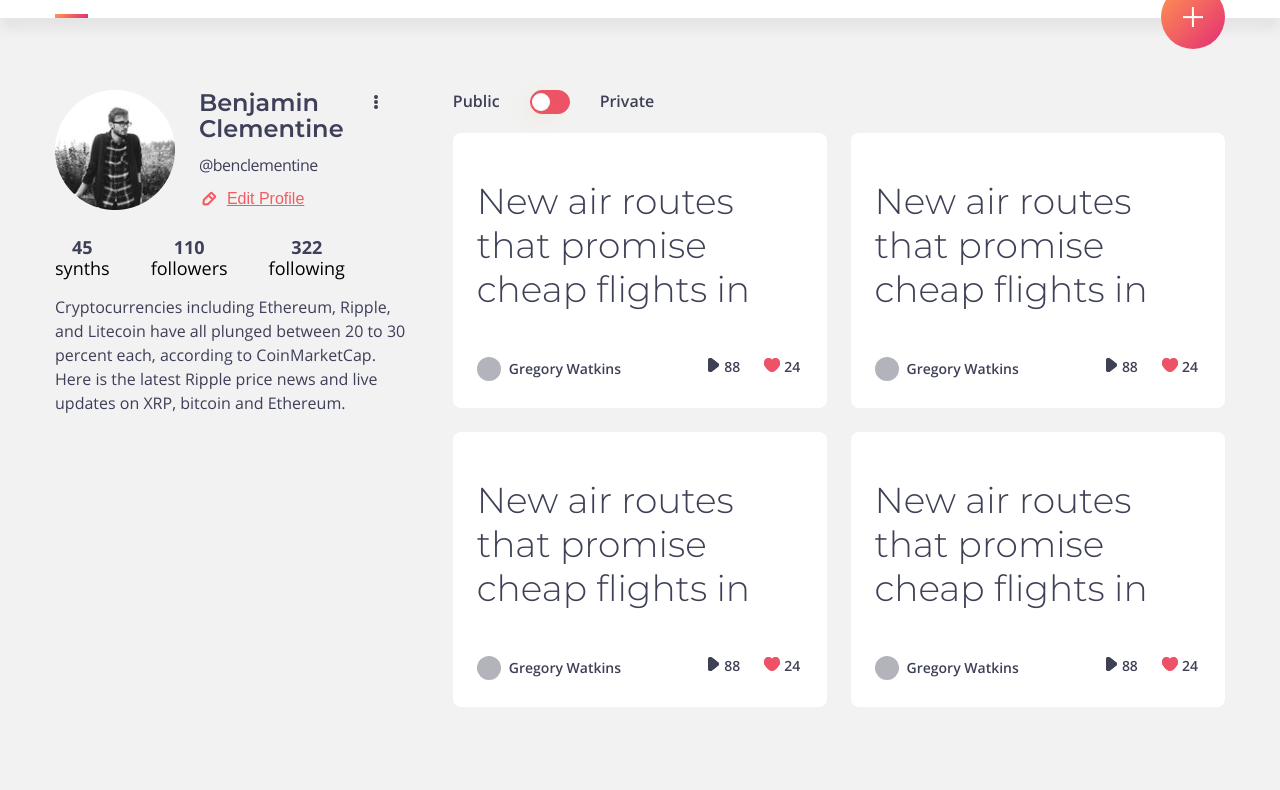
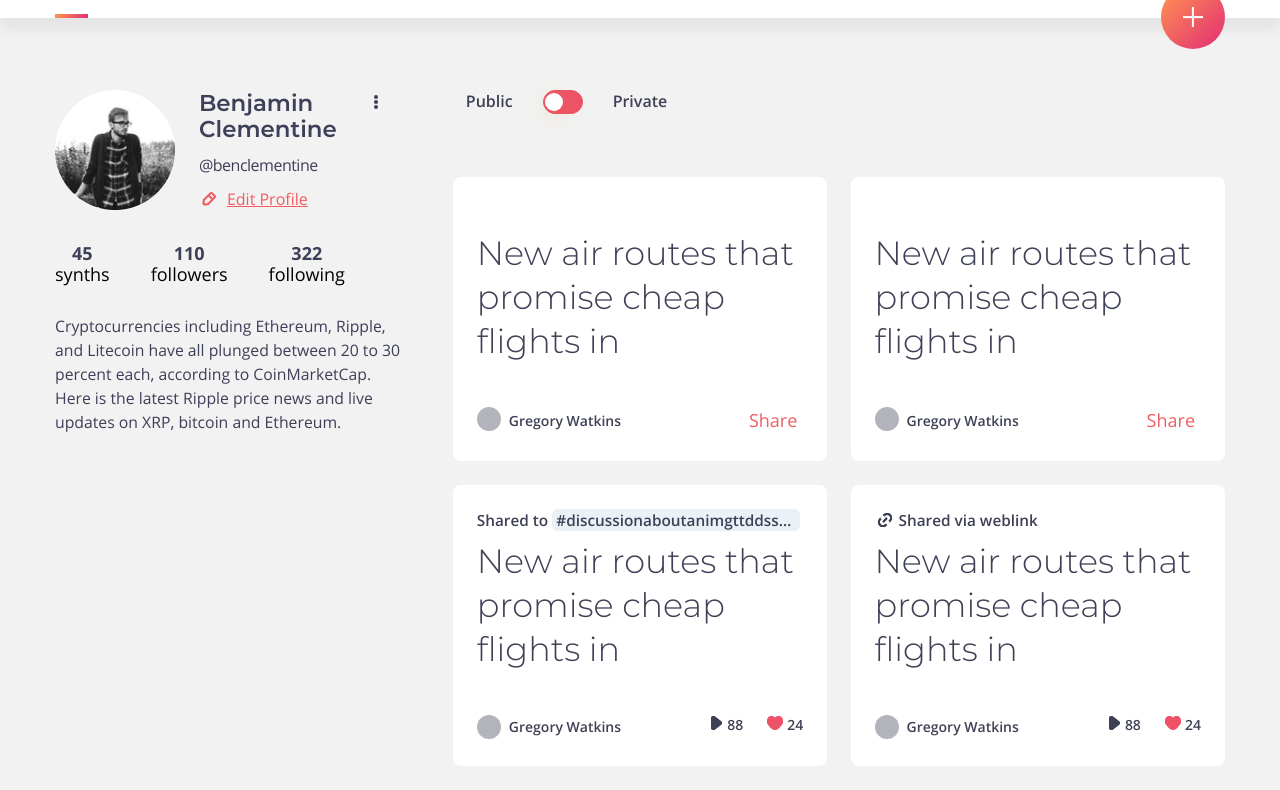
Before and after one commit to TikhayaA/swivl_test, a plain HTML site: page index.html in a window 1280 px wide. Shown: the part 92-882 px from the top of the page. Before the commit the page ends 823 px from the top, so only its background shows below. Drawn offline with Linux system fonts and the light colour scheme.

Commit message:
finish work

```diff
--- a/assets/scss/checkbox.scss
+++ b/assets/scss/checkbox.scss
@@ -1,10 +1,12 @@
 .checkbox{
     display: flex;
+    margin-left: 13px;
     @media screen and (max-width: 1200px){
         margin-top: 20px;
+        margin-left: 0;
     }
     @media screen and (max-width: 670px){
-        margin-top: 0px;
+        margin: 0px;
     }
     .checkbox{
         margin: 0 30px;
--- a/assets/scss/main.scss
+++ b/assets/scss/main.scss
@@ -35,6 +35,18 @@ $bgligth: #FFFFFF;
     font-weight: $fw;
     font-style: $fs;
 }
+$maxWidth: 1440;
+@mixin adaptive-fonts($pcSize, $mobSize) {
+    $addSize: $pcSize - $mobSize;
+    $addMobSize: $addSize + $addSize * 0.7;
+    @media (max-width: 767px) {
+        font-size: calc(#{$mobSize + px} + #{$addMobSize} * ((110vw - 320px) / #{$maxWidth}));
+    }
+    @media (min-width: 767px) {
+        font-size: calc(#{$mobSize + px} + #{$addSize} * ((100vw) / #{$maxWidth}));
+    }
+}
+
 body{
     background: #F2F2F2;
     font-family: 'OpenSans', sans-serif;
@@ -81,6 +93,10 @@ body{
     flex-wrap: wrap;
     flex-direction: row;
     justify-content: space-between;
+    margin-top: 44px;
+    @media screen and (max-width: 800px){
+        margin-top: 0px;
+    }
     &:nth-child(1){
         display: flex;
         span{
--- a/assets/scss/post.scss
+++ b/assets/scss/post.scss
@@ -2,7 +2,7 @@
     border-radius: 8px;
     background: $bgligth;
     width: 48.5%;
-    padding: 24px 27px 27px 24px;
+    padding: 24px 24px 27px 24px;
     display: flex;
     justify-content: space-between;
     flex-direction: column;
@@ -22,33 +22,48 @@
     }
     &__title{
         height: 22px;
+        display: flex;
+        cursor: pointer;
+        img{
+            margin-right: 4px;
+        }
+        span{
+            @include adaptive-fonts(16, 10);
+            font-style: normal;
+            font-weight: 600;
+            line-height: 22px;
+        }
+        .hashtag{
+            margin-left: 4px;
+            background: #ECF1F8;
+            border-radius: 6px;
+            padding: 0px 5px 0px 4px;
+            white-space: nowrap;
+            overflow: hidden;
+            text-overflow: ellipsis;
+            align-items: center;
+            width: 73%;
+            @media screen and (max-width: 700px){
+                width: 50%;
+            }
+        }
     }
     p{
         font-family: 'Montserrat', sans-serif;
-        @include font(36px, normal, normal);
+        @include adaptive-fonts(36, 14);
+        font-style: normal;
+        font-weight: normal;
         line-height: 44px;
-        padding-bottom: 46px;
+        padding: 8px 0 44px;
         @media screen and (max-width: 800px){
-           font-size: 24px;
-           line-height: 24px;
+           line-height: 30px;
         }
         @media screen and (max-width: 600px){
-            font-size: 18px;
-            // line-height: 18px;
             padding-bottom: 20px;
         }
-        // @media screen and (max-width: 500px){
-        //     font-size: 16px;
-        //     line-height: 16px;
-        // }
         @media screen and (max-width: 435px){
-            font-size: 14px;
             line-height: 20px;
         }
-        // @media screen and (max-width: 375px){
-        //     font-size: 12px;
-        //     line-height: 12px;
-        // }
     }
     &__description{
         display: flex;
@@ -106,5 +121,18 @@
         left: -20px;
        }
     }
+    &__share{
+        @include font(18px, normal, normal);
+        font-family: 'OpenSans', sans-serif;
+        border: none;
+        background: none;
+        line-height: 25px;
+        text-align: right;
+        color: #F05D63;
+        @media screen and (max-width: 670px){
+            margin-left:-19px;
+            font-size: 14px;
+        }
+    }
 
 }
--- a/assets/scss/profile.scss
+++ b/assets/scss/profile.scss
@@ -34,11 +34,11 @@
     &__statistic{
         display: flex;
         justify-content: space-between;
-        margin: 25px 61px 18px 0;
+        margin: 31px 61px 31px 0;
         @media screen and (min-width: 500px) and (max-width: 1200px){
             display: flex;
             justify-content: flex-start;
-            margin: 0px 61px 18px 0;
+            margin: 0px 61px 28px 0;
 
         }
         @media screen and (max-width: 700px){
@@ -68,12 +68,11 @@
         }
     }
     p{
-        @include font(16px, normal, normal);
+        @include adaptive-fonts(16, 14);
+        font-style: normal;
+        font-weight: normal;
         line-height: 24px;
         color: #3E3F58;
-        @media screen and (max-width: 1200px){
-            font-size: 14px;
-        }
     }
     &__avatar{
         width: 41%;
@@ -97,15 +96,11 @@
         }
         :nth-child(1){
             font-family: 'Montserrat', sans-serif;
-            @include font(24px, 600, normal);
+            font-style: normal;
+            font-weight: 600;
+            @include adaptive-fonts(24, 14);
             line-height: 26px;
             color: #3E3F58;
-            @media screen and (max-width: 900px){
-                @include font(20px, 600, normal);
-            }
-            @media screen and (max-width: 375px){
-                font-size: 14px;
-            }
         }
         :nth-child(2){
             @include font(16px, normal, normal);
@@ -123,6 +118,7 @@
             }
         }
         :nth-child(3){
+            font-family: 'OpenSans', sans-serif;
             position: relative;
             @include font(16px, normal, normal);
             line-height: 20px;
--- a/index.html
+++ b/index.html
@@ -95,13 +95,24 @@
                      <span class="post__autor-avatar"></span>
                      <span class="post__autor-name">Gregory Watkins</span></div>
                   <div class="post__action">
-                     <span class="post__action-view">88</span>
-                     <span class="post__action-like">24</span>
+                     <button class="post__share">Share</button>
                   </div>
                </div>
             </div>
             <div class="post">
                <div class="post__title"></div>
+               <p>New air routes that promise cheap flights in</p>
+               <div class="post__description">
+                  <div>
+                     <span class="post__autor-avatar"></span>
+                     <span class="post__autor-name">Gregory Watkins</span></div>
+                  <div class="post__action">
+                     <button class="post__share">Share</button>
+                  </div>
+               </div>
+            </div>
+            <div class="post">
+               <div class="post__title"><span>Shared to</span> <span class="hashtag">#discussionaboutanimgttddsssss</span></div>
                <p>New air routes that promise cheap flights in</p>
                <div class="post__description">
                   <div>
@@ -114,20 +125,7 @@
                </div>
             </div>
             <div class="post">
-               <div class="post__title"></div>
-               <p>New air routes that promise cheap flights in</p>
-               <div class="post__description">
-                  <div>
-                     <span class="post__autor-avatar"></span>
-                     <span class="post__autor-name">Gregory Watkins</span></div>
-                  <div class="post__action">
-                     <span class="post__action-view">88</span>
-                     <span class="post__action-like">24</span>
-                  </div>
-               </div>
-            </div>
-            <div class="post">
-               <div class="post__title"></div>
+               <div class="post__title"><img src="assets/img/shared.svg" alt=""><span>Shared via weblink</span></div>
                <p>New air routes that promise cheap flights in</p>
                <div class="post__description">
                   <div>
```
Also changed, not shown: assets/css/style.css, assets/img/shared.svg (added), 1 other file.
